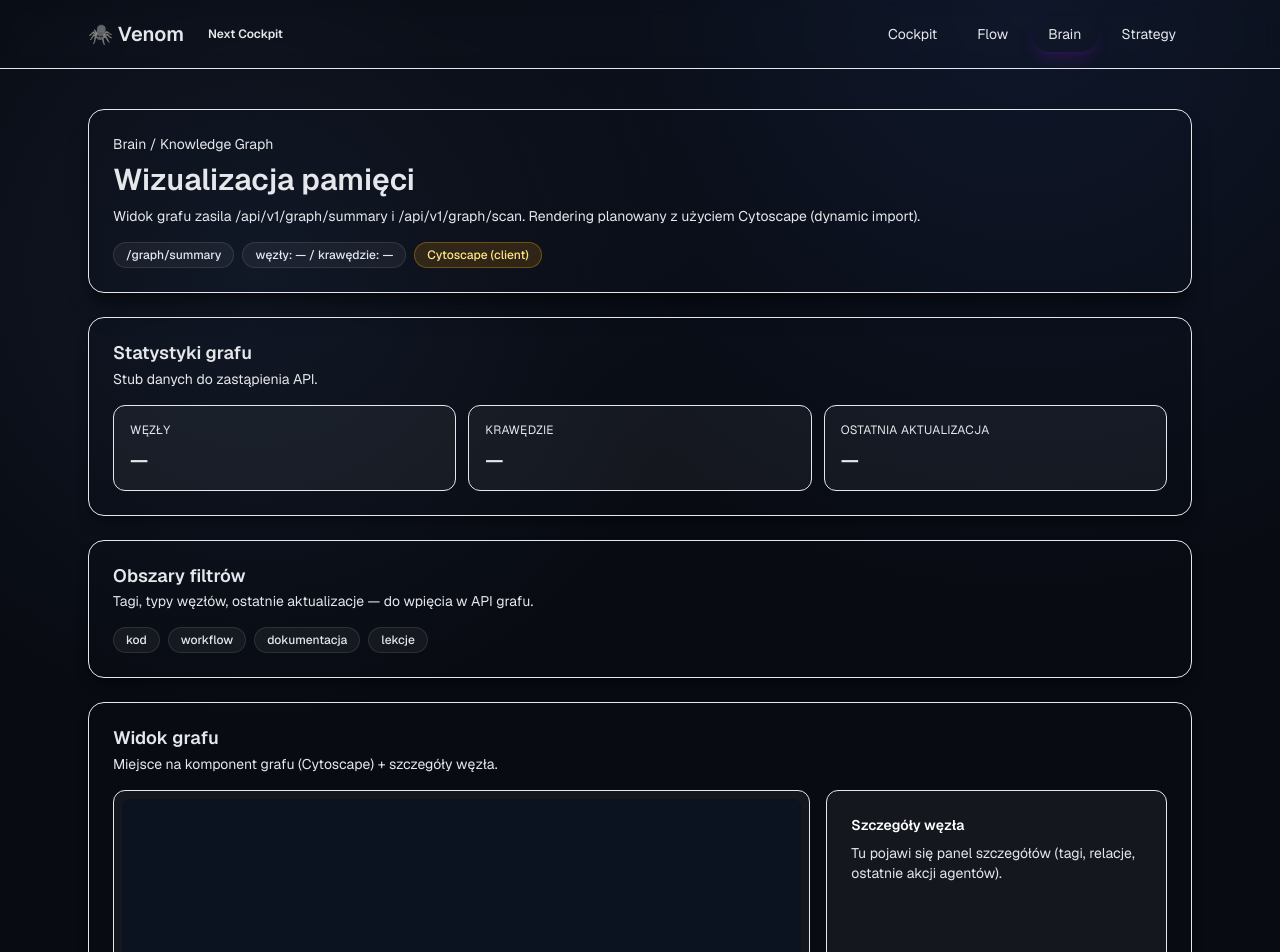
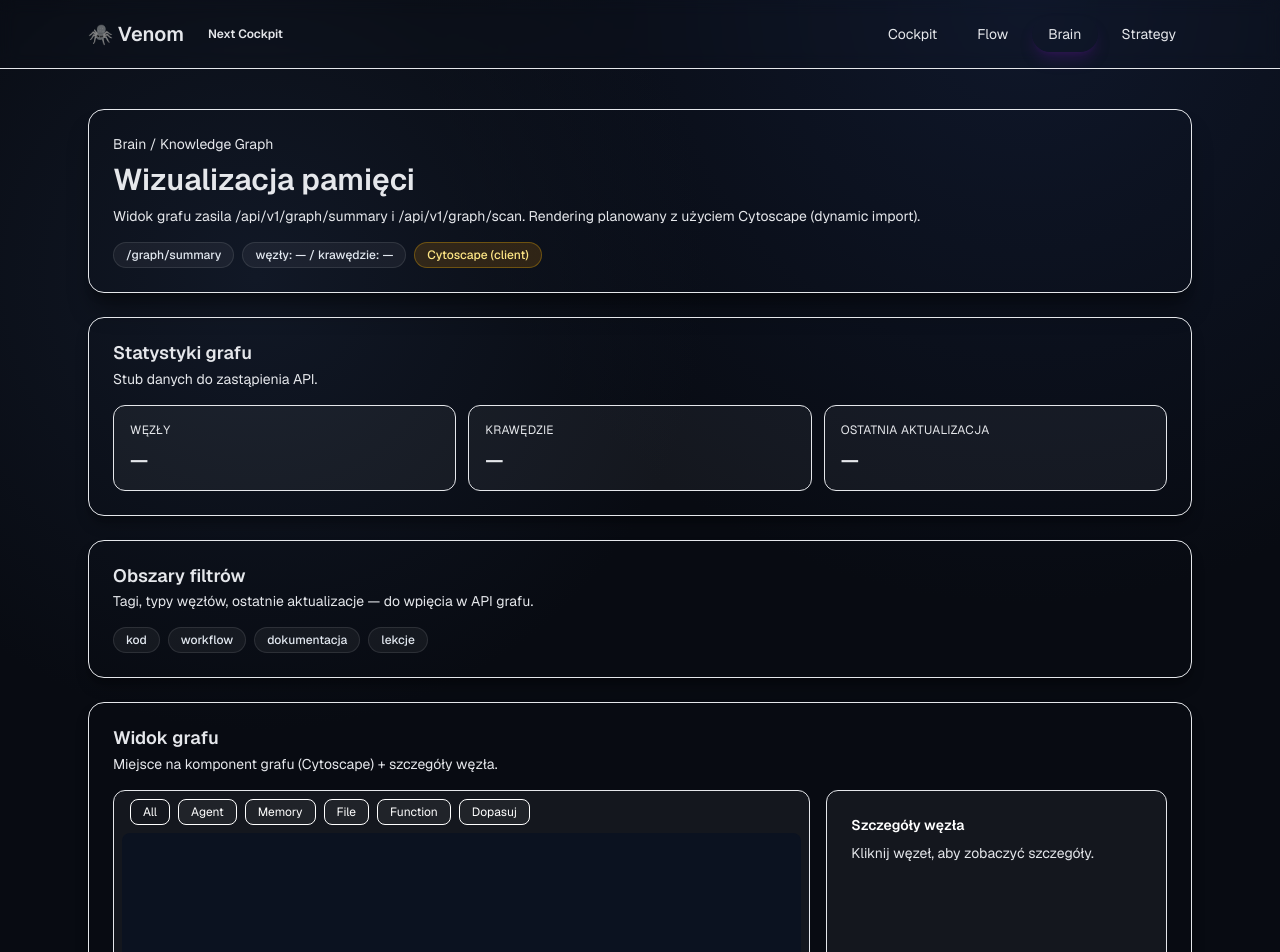
Before and after one commit to mpieniak01/Venom, a Next.js app in the folder web-next/: page /brain in a window 1280 px wide. Shown: the top 952 px of the page. Built offline with nearby package versions, Linux system fonts and the light colour scheme; no server answers.

Commit message:
Add node filters and step list to Next Flow/Brain views

```diff
--- a/web-next/app/brain/page.tsx
+++ b/web-next/app/brain/page.tsx
@@ -4,12 +4,17 @@ import { Badge } from "@/components/ui/badge";
 import { Panel } from "@/components/ui/panel";
 import { useGraphSummary, useKnowledgeGraph } from "@/hooks/use-api";
 import type cytoscapeType from "cytoscape";
-import { useEffect, useRef } from "react";
+import { useEffect, useRef, useState } from "react";
 
 export default function BrainPage() {
   const { data: summary } = useGraphSummary();
   const { data: graph } = useKnowledgeGraph();
+  const [selected, setSelected] = useState<Record<string, unknown> | null>(null);
+  const [filter, setFilter] = useState<"all" | "agent" | "memory" | "file" | "function">(
+    "all",
+  );
   const cyRef = useRef<HTMLDivElement | null>(null);
+  const cyInstanceRef = useRef<cytoscapeType.Core | null>(null);
 
   useEffect(() => {
     let cyInstance: cytoscapeType.Core | null = null;
@@ -57,6 +62,11 @@ export default function BrainPage() {
           },
         ],
       });
+      cyInstance.on("tap", "node", (evt) => {
+        const data = evt.target.data() || {};
+        setSelected(data);
+      });
+      cyInstanceRef.current = cyInstance;
     };
     mount();
     return () => {
@@ -113,13 +123,66 @@ export default function BrainPage() {
       >
         <div className="grid gap-4 md:grid-cols-3">
           <div className="md:col-span-2 rounded-xl border border-[--color-border] bg-white/5 p-2 text-sm text-[--color-muted]">
+            <div className="mb-2 flex flex-wrap items-center gap-2 px-2">
+              {(["all", "agent", "memory", "file", "function"] as const).map((type) => (
+                <button
+                  key={type}
+                  className={`rounded-lg px-3 py-1 text-xs capitalize ${
+                    filter === type
+                      ? "bg-[--color-accent]/30 text-white border border-[--color-border]"
+                      : "bg-white/5 text-white border border-[--color-border] hover:bg-white/10"
+                  }`}
+                  onClick={() => {
+                    setFilter(type);
+                    const cy = cyInstanceRef.current;
+                    if (!cy) return;
+                    cy.nodes().style("display", "element");
+                    if (type !== "all") {
+                      cy.nodes().forEach((n) => {
+                        if (n.data("type") !== type) {
+                          n.style("display", "none");
+                        }
+                      });
+                    }
+                    cy.layout({ name: "cose", padding: 30, animate: false }).run();
+                  }}
+                >
+                  {type}
+                </button>
+              ))}
+              <button
+                className="rounded-lg bg-white/5 px-3 py-1 text-xs text-white border border-[--color-border] hover:bg-white/10"
+                onClick={() => {
+                  const cy = cyInstanceRef.current;
+                  if (!cy) return;
+                  cy.fit();
+                }}
+              >
+                Dopasuj
+              </button>
+            </div>
             <div ref={cyRef} className="h-[480px] w-full rounded-lg bg-[#0b1220]" />
           </div>
           <div className="rounded-xl border border-[--color-border] bg-white/5 p-6">
             <h4 className="text-sm font-semibold text-white">Szczegóły węzła</h4>
-            <p className="mt-2 text-sm text-[--color-muted]">
-              Tu pojawi się panel szczegółów (tagi, relacje, ostatnie akcji agentów).
-            </p>
+            {selected ? (
+              <div className="mt-2 space-y-2 text-sm text-[--color-muted]">
+                <p className="text-white">{String(selected.label || selected.id)}</p>
+                <p className="text-xs">Typ: {String(selected.type || "n/a")}</p>
+                <details className="rounded-lg border border-[--color-border] bg-black/30 p-2">
+                  <summary className="cursor-pointer text-xs text-white">
+                    Właściwości
+                  </summary>
+                  <pre className="mt-2 max-h-64 overflow-auto text-xs text-slate-200">
+                    {JSON.stringify(selected, null, 2)}
+                  </pre>
+                </details>
+              </div>
+            ) : (
+              <p className="mt-2 text-sm text-[--color-muted]">
+                Kliknij węzeł, aby zobaczyć szczegóły.
+              </p>
+            )}
           </div>
         </div>
       </Panel>
--- a/web-next/app/flow/page.tsx
+++ b/web-next/app/flow/page.tsx
@@ -10,6 +10,8 @@ export default function FlowInspectorPage() {
   const { data: tasks } = useTasks();
   const [diagram, setDiagram] = useState<string>("graph TD\nA[Brak danych]");
   const [selectedId, setSelectedId] = useState<string | null>(null);
+  const [steps, setSteps] = useState<HistoryStep[]>([]);
+  const [steps, setSteps] = useState<HistoryStep[]>([]);
   const svgRef = useRef<HTMLDivElement | null>(null);
 
   useEffect(() => {
@@ -69,7 +71,7 @@ export default function FlowInspectorPage() {
               key={req.request_id}
               className="rounded-xl border border-[--color-border] bg-white/5 p-4 text-left hover:bg-white/10"
               onClick={() =>
-                  loadHistoryDetail(req.request_id, setDiagram, setSelectedId)
+                loadHistoryDetail(req.request_id, setDiagram, setSelectedId, setSteps)
               }
             >
               <div className="flex items-center justify-between">
@@ -79,8 +81,7 @@ export default function FlowInspectorPage() {
                 </div>
                 <Badge tone={statusTone(req.status)}>{req.status}</Badge>
               </div>
-                {req.duration_seconds !== undefined &&
-                  req.duration_seconds !== null && (
+              {req.duration_seconds !== undefined && req.duration_seconds !== null && (
                 <p className="mt-2 text-xs text-[--color-muted]">
                   Czas: {req.duration_seconds.toFixed(1)}s
                 </p>
@@ -103,7 +104,25 @@ export default function FlowInspectorPage() {
               Bieżące zadania: {(tasks || []).length}
             </p>
             {selectedId ? (
-              <p className="mt-2 text-xs">Wybrany request: {selectedId}</p>
+              <div className="mt-2 space-y-2">
+                <p className="text-xs">Wybrany request: {selectedId}</p>
+                <ul className="space-y-1 text-xs">
+                  {steps.length === 0 && (
+                    <li className="text-[--color-muted]">Brak kroków.</li>
+                  )}
+                  {steps.map((step, idx) => (
+                    <li
+                      key={idx}
+                      className="rounded border border-[--color-border] bg-white/5 px-2 py-1"
+                    >
+                      <span className="font-semibold text-white">
+                        {step.component || "step"}
+                      </span>
+                      : {step.action || ""}
+                    </li>
+                  ))}
+                </ul>
+              </div>
             ) : (
               <p className="mt-2 text-xs">Wybierz request z listy.</p>
             )}
@@ -131,12 +150,14 @@ async function loadHistoryDetail(
   requestId: string,
   setDiagram: (d: string) => void,
   setSelected: (id: string) => void,
+  setSteps: (s: HistoryStep[]) => void,
 ) {
   const detail = (await fetchHistoryDetail(requestId)) as { steps?: HistoryStep[] };
   const steps = detail.steps || [];
   const diagram = buildMermaid(steps);
   setDiagram(diagram);
   setSelected(requestId);
+  setSteps(steps);
 }
 
 function buildMermaid(steps: HistoryStep[]) {
```
Lines whose indentation alone changed are shown as unchanged.
